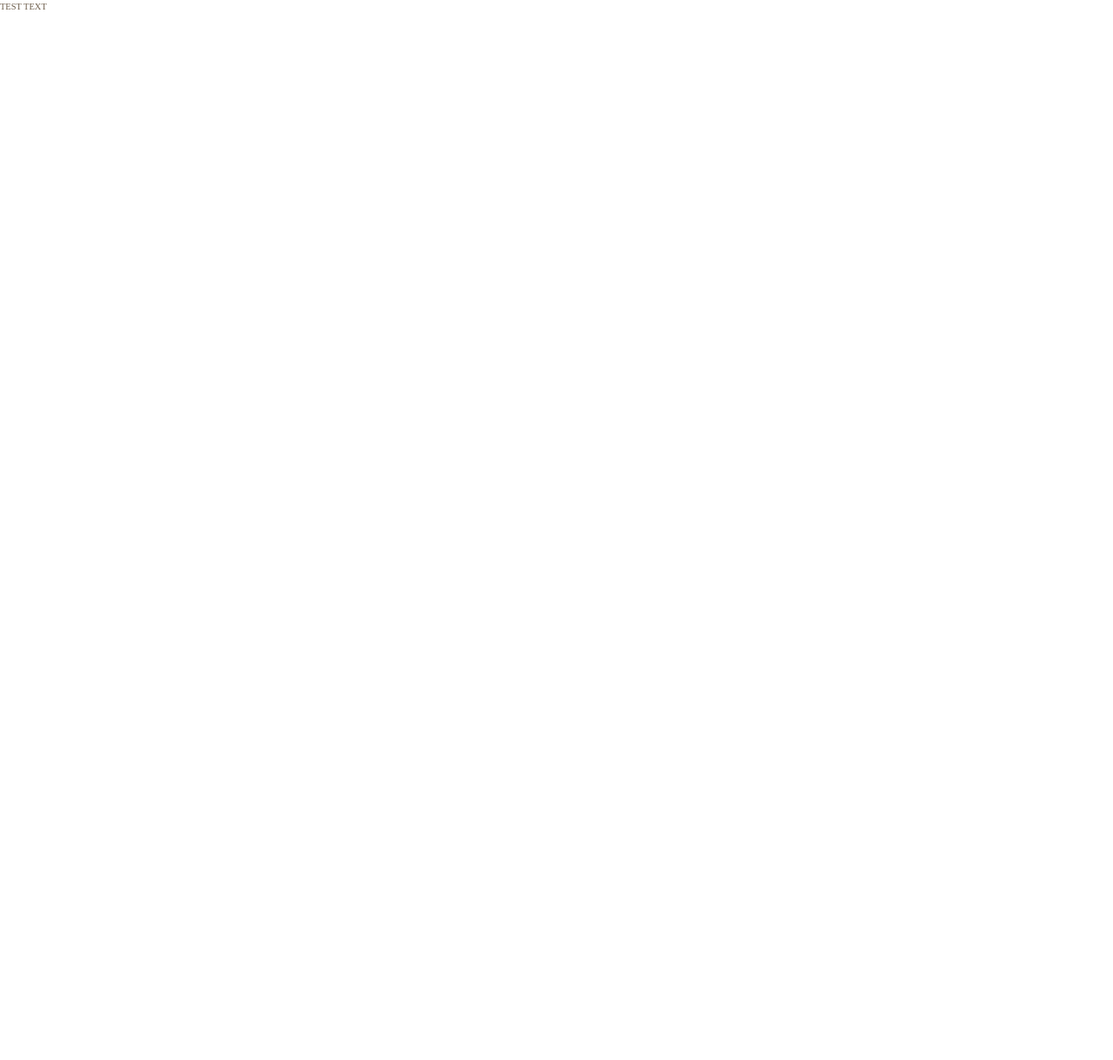
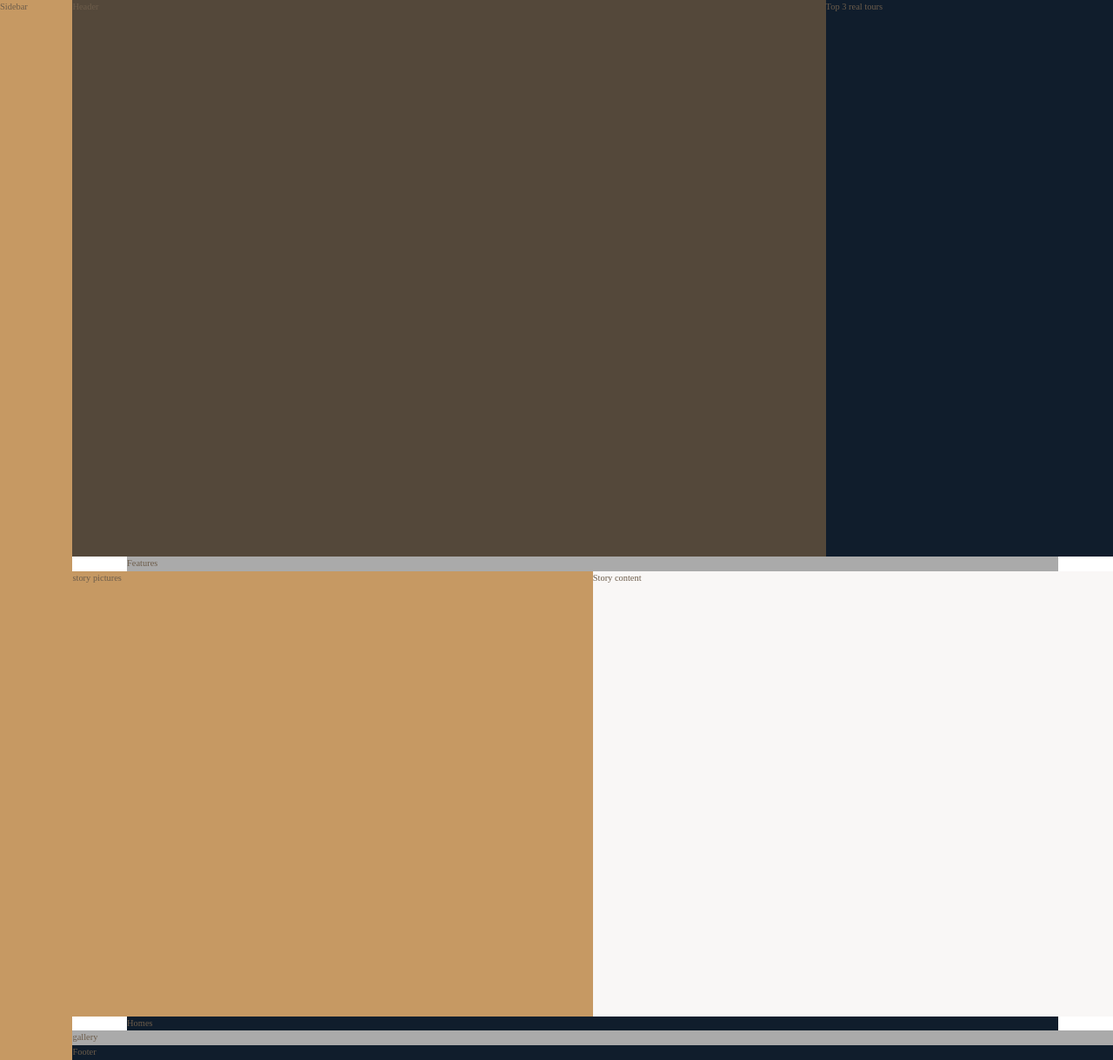
Before and after one commit to GuiCMartins/nexter, a website: page index.html in a window 1280 px wide. Shown: the whole page at 87% size. Before the commit the page ends 800 px from the top, so only its background shows below. Drawn offline with Linux system fonts and the light colour scheme.

Commit message:
Container grid

```diff
--- a/index.html
+++ b/index.html
@@ -12,6 +12,41 @@
         <title>nexter &mdash; your home, your freedom</title>
     </head>
     <body class="container">
-        TEST TEXT
+        <div class="sidebar">
+            Sidebar
+        </div>
+
+        <header class="header">
+            Header
+        </header>
+
+        <div class="realtours">
+            Top 3 real tours
+        </div>
+
+        <section class="features">
+            Features
+        </section>
+
+        <div class="story__pictures">
+            story pictures
+        </div>
+
+        <div class="story__content">
+            Story content
+        </div>
+
+        <section class="homes">
+            Homes
+        </section>
+
+        <section class="gallery">
+            gallery
+        </section>
+
+
+        <footer class="footer">
+            Footer
+        </footer>
     </body>
 </html>
--- a/sass/_base.scss
+++ b/sass/_base.scss
@@ -33,3 +33,9 @@ body {
     color: $color-grey-dark-2;
     line-height: 1.6;
 }
+
+.container {
+    display: grid;
+    grid-template-rows: 80vh min-content 40vw repeat(3, min-content);
+    grid-template-columns: [sidebar-start] 8rem [sidebar-end full-start] minmax(6rem, 1fr) [center-start] repeat(8, [col-start] minmax(min-content ,14rem) [col-end]) [center-end] minmax(6rem, 1fr) [full-end];
+}
--- a/sass/_features.scss
+++ b/sass/_features.scss
@@ -0,0 +1,4 @@
+.features {
+    background-color: $color-grey-light-2;
+    grid-column: center-start / center-end;
+}
--- a/sass/_footer.scss
+++ b/sass/_footer.scss
@@ -0,0 +1,4 @@
+.footer {
+    background-color: $color-secondary;
+    grid-column: full-start / full-end;
+}
--- a/sass/_gallery.scss
+++ b/sass/_gallery.scss
@@ -0,0 +1,4 @@
+.gallery {
+    background-color: $color-grey-light-2;
+    grid-column: full-start / full-end;
+}
--- a/sass/_header.scss
+++ b/sass/_header.scss
@@ -0,0 +1,4 @@
+.header {
+    background-color: $color-grey-dark-1;
+    grid-column: full-start / col-end 6;
+}
--- a/sass/_homes.scss
+++ b/sass/_homes.scss
@@ -0,0 +1,4 @@
+.homes {
+    background-color: $color-secondary;
+    grid-column: center-start / center-end;
+}
--- a/sass/_realtors.scss
+++ b/sass/_realtors.scss
@@ -0,0 +1,4 @@
+.realtours {
+    background-color: $color-secondary;
+    grid-column: col-start 7 / full-end;
+}
--- a/sass/_sidebar.scss
+++ b/sass/_sidebar.scss
@@ -0,0 +1,5 @@
+.sidebar {
+    background-color: $color-primary;
+    grid-column: sidebar-start/sidebar-end;
+    grid-row: 1 / -1;
+}
--- a/sass/_story.scss
+++ b/sass/_story.scss
@@ -0,0 +1,11 @@
+.story {
+    &__pictures {
+        background-color: $color-primary;
+        grid-column: full-start / col-end 4;
+    }
+
+    &__content {
+        background-color: $color-grey-light-1;
+        grid-column: col-start 5 / full-end;
+    }
+}
```
Also changed, not shown: css/style.css.
